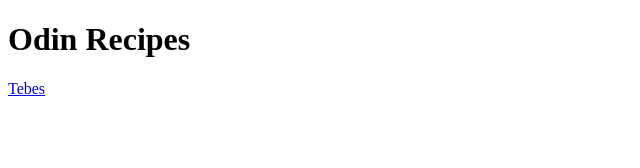
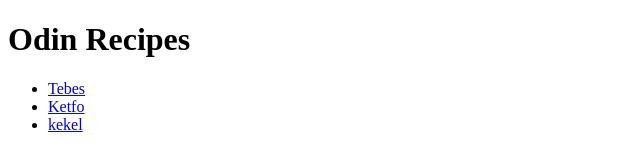
Before and after one commit to ermiasgg/odin-recipes, a plain HTML site: page index.html in a window 1280 px wide. Shown: the whole page, without its empty margins (0-640 px from the left). Drawn offline with Linux system fonts and the light colour scheme.

Commit message:
READM.md

```diff
--- a/index.html
+++ b/index.html
@@ -7,7 +7,11 @@
 <body>
     <h1>Odin Recipes</h1>
 
-    <a href="recipes/Tebes.html">Tebes</a>
+    <ul>
+        <li><a href="recipes/tebes.html">Tebes</a></li>
+        <li><a href="recipes/ketefo.html">Ketfo</a></li>
+        <li><a href="recipes/kekel.html">kekel</a></li>
+      </ul>
 
 </body>
 </html>
```
Also changed, not shown: 1 other file.
